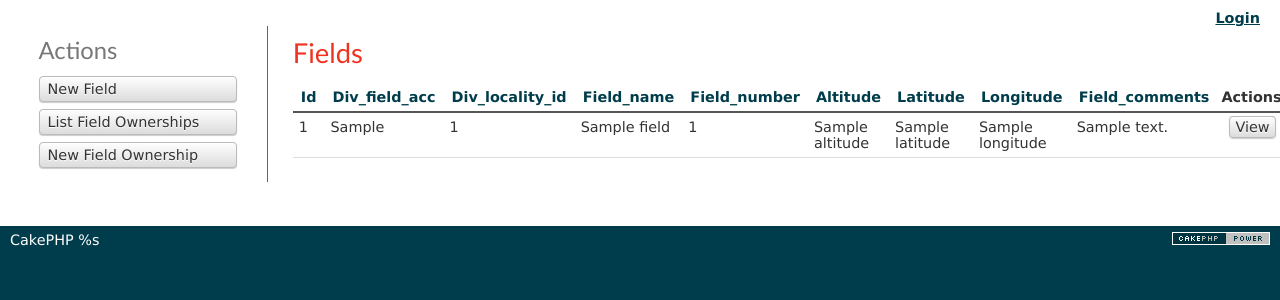
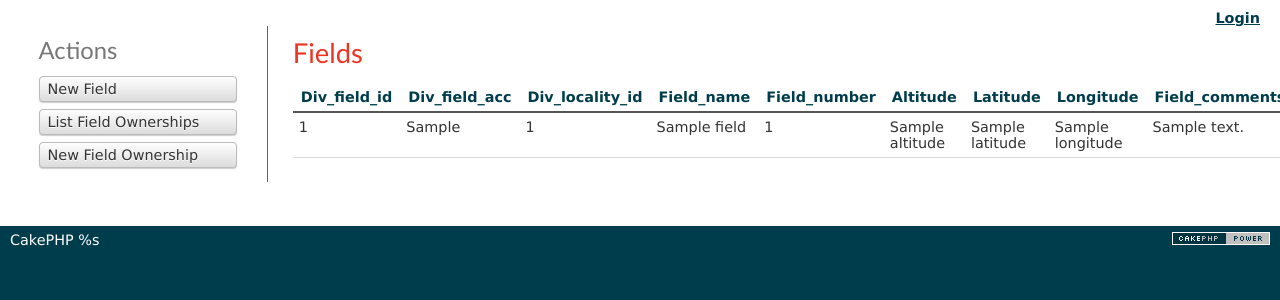
Before and after one commit to ud-limabean/limabean, a CakePHP app: the page made by app/View/Fields/index.ctp in a window 1280 px wide. Shown: the part 47-347 px from the top of the page. Run offline with PHP 8.4 and a stand-in for CakePHP, Linux system fonts and the light colour scheme; the template is opened without the code that fills it: most values are stand-ins (such as "Sample title", 1, 10 or a date in 2020); data that the repository does not hold is empty; some libraries are stand-ins or nearby versions.

Commit message:
updated to point to div_field, rather than lb_fields, since all div_ relationships are pointing to div_field, and doing want to change the accrete schema

```diff
--- a/app/Model/Field.php
+++ b/app/Model/Field.php
@@ -12,14 +12,14 @@ class Field extends AppModel {
  *
  * @var mixed False or table name
  */
-	public $useTable = 'lb_fields';
+	public $useTable = 'div_field';
 
 /**
  * Primary key field
  *
  * @var string
  */
-	public $primaryKey = 'id';
+	public $primaryKey = 'div_field_id';
 	public $displayField = 'div_locality_id';
 	public $tablePrefix = '';
 
--- a/app/Model/FieldOwnership.php
+++ b/app/Model/FieldOwnership.php
@@ -20,7 +20,7 @@ class FieldOwnership extends AppModel {
  * @var string
  */
 	public $primaryKey = 'id';
-	public $tablePrefix = '';
+	//public $tablePrefix = '';
 
 
 	//The Associations below have been created with all possible keys, those that are not needed can be removed
--- a/app/Model/User.php
+++ b/app/Model/User.php
@@ -21,7 +21,7 @@ class User extends AppModel {
  */
 	public $primaryKey = 'id';
 	public $displayField = 'username';
-	public $tablePrefix = '';
+	//public $tablePrefix = '';
 
 	//The Associations below have been created with all possible keys, those that are not needed can be removed
 public $hasMany = array(
--- a/app/View/FieldOwnerships/index.ctp
+++ b/app/View/FieldOwnerships/index.ctp
@@ -14,7 +14,7 @@
 	<tr>
 		<td><?php echo h($fieldOwnership['FieldOwnership']['id']); ?>&nbsp;</td>
 		<td>
-			<?php echo $this->Html->link($fieldOwnership['Field']['id'], array('controller' => 'fields', 'action' => 'view', $fieldOwnership['Field']['id'])); ?>
+			<?php echo $this->Html->link($fieldOwnership['Field']['div_field_id'], array('controller' => 'fields', 'action' => 'view', $fieldOwnership['Field']['div_field_id'])); ?>
 		</td>
 		<td><?php echo h($fieldOwnership['FieldOwnership']['user_id']); ?>&nbsp;</td>
 		<td class="actions">
--- a/app/View/Fields/index.ctp
+++ b/app/View/Fields/index.ctp
@@ -3,7 +3,7 @@
 	<table cellpadding="0" cellspacing="0">
 	<thead>
 	<tr>
-			<th><?php echo $this->Paginator->sort('id'); ?></th>
+			<th><?php echo $this->Paginator->sort('div_field_id'); ?></th>
 			<th><?php echo $this->Paginator->sort('div_field_acc'); ?></th>
 			<th><?php echo $this->Paginator->sort('div_locality_id'); ?></th>
 			<th><?php echo $this->Paginator->sort('field_name'); ?></th>
@@ -18,7 +18,7 @@
 	<tbody>
 	<?php foreach ($fields as $field): ?>
 	<tr>
-		<td><?php echo h($field['Field']['id']); ?>&nbsp;</td>
+		<td><?php echo h($field['Field']['div_field_id']); ?>&nbsp;</td>
 		<td><?php echo h($field['Field']['div_field_acc']); ?>&nbsp;</td>
 		<td><?php echo h($field['Field']['div_locality_id']); ?>&nbsp;</td>
 		<td><?php echo h($field['Field']['field_name']); ?>&nbsp;</td>
@@ -28,9 +28,9 @@
 		<td><?php echo h($field['Field']['longitude']); ?>&nbsp;</td>
 		<td><?php echo h($field['Field']['field_comments']); ?>&nbsp;</td>
 		<td class="actions">
-			<?php echo $this->Html->link(__('View'), array('action' => 'view', $field['Field']['id'])); ?>
-			<?php echo $this->Html->link(__('Edit'), array('action' => 'edit', $field['Field']['id'])); ?>
-			<?php echo $this->Form->postLink(__('Delete'), array('action' => 'delete', $field['Field']['id']), array(), __('Are you sure you want to delete # %s?', $field['Field']['id'])); ?>
+			<?php echo $this->Html->link(__('View'), array('action' => 'view', $field['Field']['div_field_id'])); ?>
+			<?php echo $this->Html->link(__('Edit'), array('action' => 'edit', $field['Field']['div_field_id'])); ?>
+			<?php echo $this->Form->postLink(__('Delete'), array('action' => 'delete', $field['Field']['div_field_id']), array(), __('Are you sure you want to delete # %s?', $field['Field']['div_field_id'])); ?>
 		</td>
 	</tr>
 <?php endforeach; ?>
--- a/app/View/Fields/view.ctp
+++ b/app/View/Fields/view.ctp
@@ -3,7 +3,7 @@
 	<dl>
 		<dt><?php echo __('Div Field Id'); ?></dt>
 		<dd>
-			<?php echo h($field['Field']['id']); ?>
+			<?php echo h($field['Field']['div_field_id']); ?>
 			&nbsp;
 		</dd>
 		<dt><?php echo __('Div Field Acc'); ?></dt>
@@ -51,8 +51,8 @@
 <div class="actions">
 	<h3><?php echo __('Actions'); ?></h3>
 	<ul>
-		<li><?php echo $this->Html->link(__('Edit Field'), array('action' => 'edit', $field['Field']['id'])); ?> </li>
-		<li><?php echo $this->Form->postLink(__('Delete Field'), array('action' => 'delete', $field['Field']['id']), array(), __('Are you sure you want to delete # %s?', $field['Field']['id'])); ?> </li>
+		<li><?php echo $this->Html->link(__('Edit Field'), array('action' => 'edit', $field['Field']['div_field_id'])); ?> </li>
+		<li><?php echo $this->Form->postLink(__('Delete Field'), array('action' => 'delete', $field['Field']['div_field_id']), array(), __('Are you sure you want to delete # %s?', $field['Field']['div_field_id'])); ?> </li>
 		<li><?php echo $this->Html->link(__('List Fields'), array('action' => 'index')); ?> </li>
 		<li><?php echo $this->Html->link(__('New Field'), array('action' => 'add')); ?> </li>
 		<li><?php echo $this->Html->link(__('List Field Ownerships'), array('controller' => 'field_ownerships', 'action' => 'index')); ?> </li>
```
Also changed, not shown: app/Controller/DataController.php (deleted, +0 -10 lines), app/Controller/PlacesController.php (deleted, +0 -17 lines), app/Model/DataModel.php (deleted, +0 -7 lines), app/Model/PlaceModel.php (deleted, +0 -7 lines).
